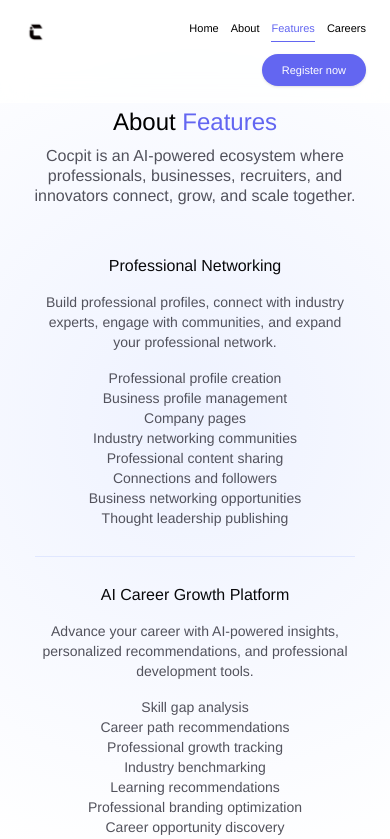
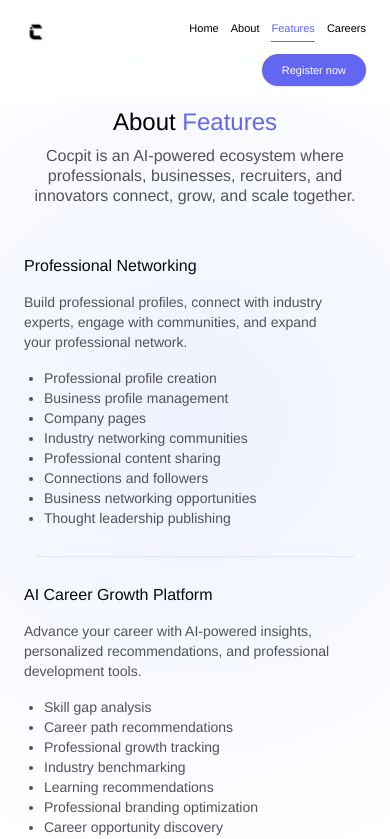
Before and after one commit to SanikaMane4142/cocpit-website-new, a Next.js app: page /features in a window 390 px wide. Shown: the top 839 px of the page. Built offline with nearby package versions, Linux system fonts and the light colour scheme.

Commit message:
feat: add features page with detailed platform capabilities and component structure

```diff
--- a/src/app/features/page.tsx
+++ b/src/app/features/page.tsx
@@ -1,23 +1,20 @@
 import React from 'react';
 
-const FeatureBlock = ({ title, description, items }: { title: React.ReactNode, description: React.ReactNode, items?: string[] }) => (
-  <div className="w-full flex flex-col lg:flex-row justify-center lg:justify-start items-center lg:items-start gap-4 lg:gap-10 py-0 lg:py-12">
-    <h2 className="w-full lg:w-96 text-center lg:text-left text-base lg:text-3xl font-medium font-sans leading-5 lg:leading-10 text-zinc-950">
+const FeatureBlock = ({ title, description, items, hideBullets }: { title: React.ReactNode, description: React.ReactNode, items?: string[], hideBullets?: boolean }) => (
+  <div className="w-full flex flex-col lg:flex-row justify-start lg:justify-start items-start lg:items-start gap-4 lg:gap-10 py-0 lg:py-12">
+    <h2 className="w-full lg:w-96 text-left lg:text-left text-base lg:text-3xl font-medium font-sans leading-5 lg:leading-10 text-zinc-950">
       {title}
     </h2>
-    <div className="w-full lg:flex-1 flex flex-col justify-center lg:justify-start items-center lg:items-start gap-4 lg:gap-6">
-      <div className="w-full max-w-[320px] lg:max-w-none text-center lg:text-left text-zinc-600 text-sm lg:text-base font-normal font-sans leading-5">
+    <div className="w-full lg:flex-1 flex flex-col justify-start lg:justify-start items-start lg:items-start gap-4 lg:gap-6">
+      <div className="w-full max-w-[320px] lg:max-w-none text-left lg:text-left text-zinc-600 text-sm lg:text-base font-normal font-sans leading-5">
         {description}
       </div>
       {items && items.length > 0 && (
-        <div className="w-full max-w-[320px] lg:max-w-[571px] text-center lg:text-left text-zinc-600 text-sm lg:text-base font-normal font-sans leading-5">
+        <ul className={`w-full max-w-[320px] lg:max-w-[571px] text-left lg:text-left text-zinc-600 text-sm lg:text-base font-normal font-sans leading-5 ${hideBullets ? 'list-none pl-0' : 'list-disc pl-5'}`}>
           {items.map((item, idx) => (
-            <React.Fragment key={idx}>
-              {item}
-              {idx < items.length - 1 && <br />}
-            </React.Fragment>
+            <li key={idx}>{item}</li>
           ))}
-        </div>
+        </ul>
       )}
     </div>
   </div>
@@ -167,6 +164,7 @@ export default function Features() {
 
         <FeatureBlock
           title="Unified AI Ecosystem for Professionals and Businesses"
+          hideBullets={true}
           description={
             <>
               Cocpit combines professional networking, career development, recruitment software, business intelligence, lead generation, workflow automation, and enterprise management into a single AI-powered platform.<br/><br/>
```
